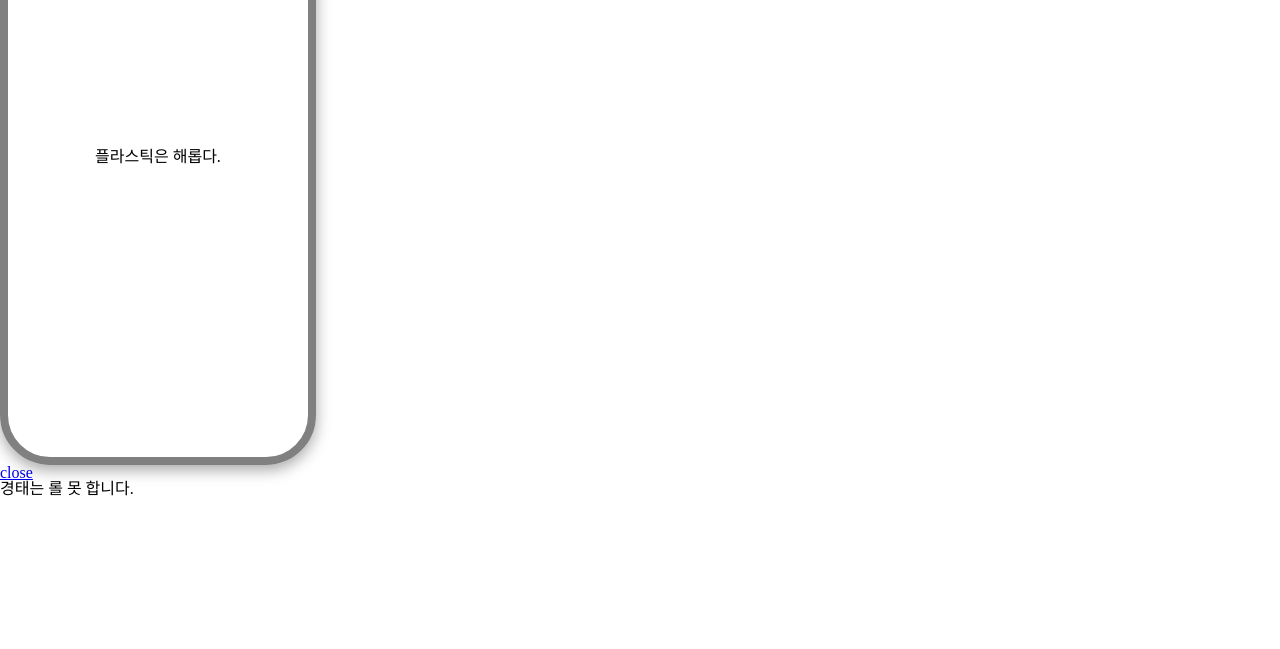
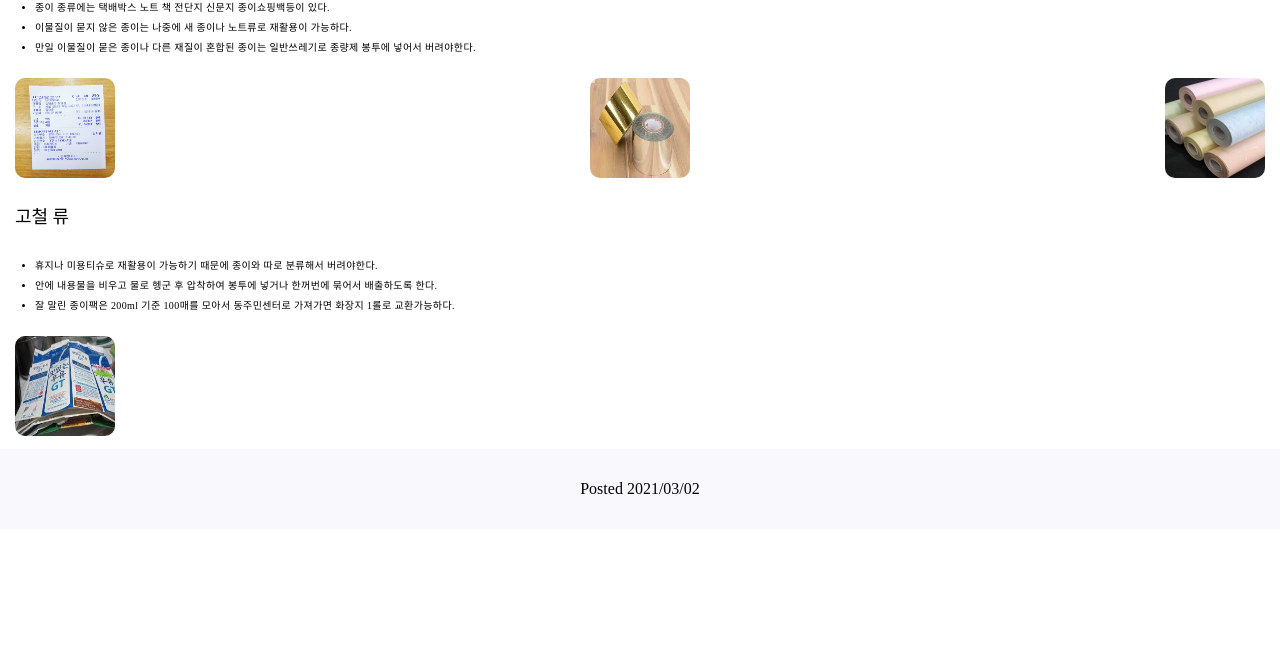
Before and after one commit to MinTo96/recycle, a plain HTML site: page paper.html in a window 1280 px wide. Shown: the part 151-800 px from the top of the page. Drawn offline with Linux system fonts and the light colour scheme.

Commit message:
Create paper page

```diff
--- /dev/null
+++ b/clock.js
@@ -0,0 +1,18 @@
+const time = document.querySelector("#time-js");
+
+
+function receiveTime() {
+    const today = new Date();
+    const year = today.getFullYear();
+    const month = today.getMonth() + 1;
+    const day = today.getDate();
+
+    time.innerHTML = `Posted ${year}/${(month > 9) ? month : `0${month}`}/${(day > 9) ? day : `0${day}`}`;
+
+}
+
+function init() {
+    receiveTime();
+}
+
+init();
--- a/paper.html
+++ b/paper.html
@@ -4,27 +4,74 @@
     <meta charset="UTF-8" />
     <meta http-equiv="X-UA-Compatible" content="IE=edge" />
     <meta name="viewport" content="width=device-width, initial-scale=1.0" />
+    <link
+      rel="stylesheet"
+      href="https://use.fontawesome.com/releases/v5.15.2/css/all.css"
+      integrity="sha384-vSIIfh2YWi9wW0r9iZe7RJPrKwp6bG+s9QZMoITbCckVJqGCCRhc+ccxNcdpHuYu"
+      crossorigin="anonymous"
+    />
     <link rel="stylesheet" href="styles.css" />
-    <title>Plastic</title>
+
+    <title>PAPER</title>
   </head>
-  <body onload="popUpBox()">
-    <main>
-      <div class="main-box">
-        <h2 class="main-box__title">플라스틱</h2>
-        <p class="main-box__content">플라스틱은 해롭다.</p>
+  <body>
+    <header class="header-title">
+      <div class="header-title__bar">
+        <a href="home.html"><i class="fas fa-chevron-left"></i></a>
+        <h4 class="header-title__bar__title">종이류 / 종이팩</h4>
+      </div>
+    </header>
+
+    <main class="main-content">
+      <h2 class="main-content-paper__title">종이</h2>
+      <div class="main-content-paper">
+        <ul class="main-content-paper__list">
+          <li>
+            종이 종류에는 택배박스 노트 책 전단지 신문지 종이쇼핑백등이 있다.
+          </li>
+          <li>
+            이물질이 묻지 않은 종이는 나중에 새 종이나 노트류로 재활용이
+            가능하다.
+          </li>
+          <li>
+            만일 이물질이 묻은 종이나 다른 재질이 혼합된 종이는 일반쓰레기로
+            종량제 봉투에 넣어서 버려야한다.
+          </li>
+        </ul>
+        <div class="main-content-paper__img">
+          <img src="images/receipt.jpg" alt="" />
+          <img src="images/goldpaper.jfif" alt="" />
+          <img src="images/wallpaper.jpg" alt="" />
+        </div>
+      </div>
+
+      <div class="main-content-paperPak">
+        <h2 class="main-content-paperPak__title">고철 류</h2>
+        <ul class="main-content-paperPak__list">
+          <li>
+            휴지나 미용티슈로 재활용이 가능하기 때문에 종이와 따로 분류해서
+            버려야한다.
+          </li>
+          <li>
+            안에 내용물을 비우고 물로 헹군 후 압착하여 봉투에 넣거나 한꺼번에
+            묶어서 배출하도록 한다.
+          </li>
+          <li>
+            잘 말린 종이팩은 200ml 기준 100매를 모아서 동주민센터로 가져가면
+            화장지 1롤로 교환가능하다.
+          </li>
+        </ul>
+
+        <div class="main-content-paperPak__img">
+          <img src="images/paperpack.jfif" alt="" />
+        </div>
       </div>
     </main>
 
-    <div class="modal">
-      <div class="black_bg screen"></div>
-      <div class="modal_wrap screen">
-        <div class="modal_close"><a href="#">close</a></div>
-        <div class="modal_wrap__content">
-        경태는 롤 못 합니다.
-        </div>
-      <div>
-    </div>
+    <footer class="footer">
+      <div id="time-js" class="footer__bar">Posted 2021 02 26</div>
+    </footer>
 
-    <script src="app.js"></script>
+    <script src="clock.js"></script>
   </body>
 </html>
--- a/screen/can.css
+++ b/screen/can.css
@@ -4,8 +4,8 @@
 }
 
 .main-content-can__title {
-  font-size: 18px;
-  font-weight: 600;
+  font-size: var(--title-font-size);
+  font-weight: var(--title-font-bold);
   padding-bottom: 40px;
 }
 
@@ -56,8 +56,8 @@
 }
 
 .main-content-iron__title {
-  font-size: 18px;
-  font-weight: 600;
+  font-size: var(--title-font-size);
+  font-weight: var(--title-font-bold);
   padding-bottom: 30px;
 }
 
--- /dev/null
+++ b/screen/paper.css
@@ -0,0 +1,48 @@
+.main-content-paper__title {
+  font-size: var(--title-font-size);
+  font-weight: var(--title-font-bold);
+  margin-bottom: 30px;
+}
+
+.main-content-paper__list {
+  margin-left: 20px;
+  font-size: 10px;
+  letter-spacing: 0.4px;
+  line-height: 20px;
+}
+
+.main-content-paper__img {
+  display: flex;
+  justify-content: space-between;
+  margin-top: 20px;
+  margin-bottom: 30px;
+}
+
+.main-content-paper__img img {
+  width: 100px;
+  height: 100px;
+  border-radius: 10px;
+}
+
+.main-content-paperPak__title {
+  font-size: var(--title-font-size);
+  font-weight: var(--title-font-bold);
+  margin-bottom: 30px;
+}
+
+.main-content-paperPak__list {
+  font-size: 10px;
+  letter-spacing: 0.4px;
+  line-height: 20px;
+  margin-left: 20px;
+  margin-bottom: 20px;
+}
+
+.main-content-paperPak__img img {
+  width: 100px;
+  height: 100px;
+  border-radius: 10px;
+}
+.main-content-paperPak__img {
+  margin-bottom: 10px;
+}
--- a/screen/side-menu.css
+++ b/screen/side-menu.css
@@ -12,6 +12,11 @@
   padding-left: 25px;
   animation: a 1s linear;
   display: none;
+}
+
+#side-menu-quit-btn {
+  position: relative;
+  top: -10px;
 }
 
 .side-menu__head {
--- a/styles.css
+++ b/styles.css
@@ -1,4 +1,5 @@
 @import "reset.css";
+@import "variable.css";
 
 @import "components/status-bar.css";
 @import "components/footer-bar.css";
@@ -6,6 +7,7 @@
 @import "screen/side-menu.css";
 @import "screen/main-home.css";
 @import "screen/can.css";
+@import "screen/paper.css";
 
 .main-box {
   width: 300px;
--- /dev/null
+++ b/variable.css
@@ -0,0 +1,4 @@
+:root {
+    --title-font-size: 18px;
+    --title-font-bold: font-weight: 600;
+}
```
Also changed, not shown: can.html (+4 -4 lines), home.html (+3 -2 lines), images/goldpaper.jfif (added), images/paperpack.jfif (added), images/receipt.jpg (added), images/wallpaper.jpg (added).
